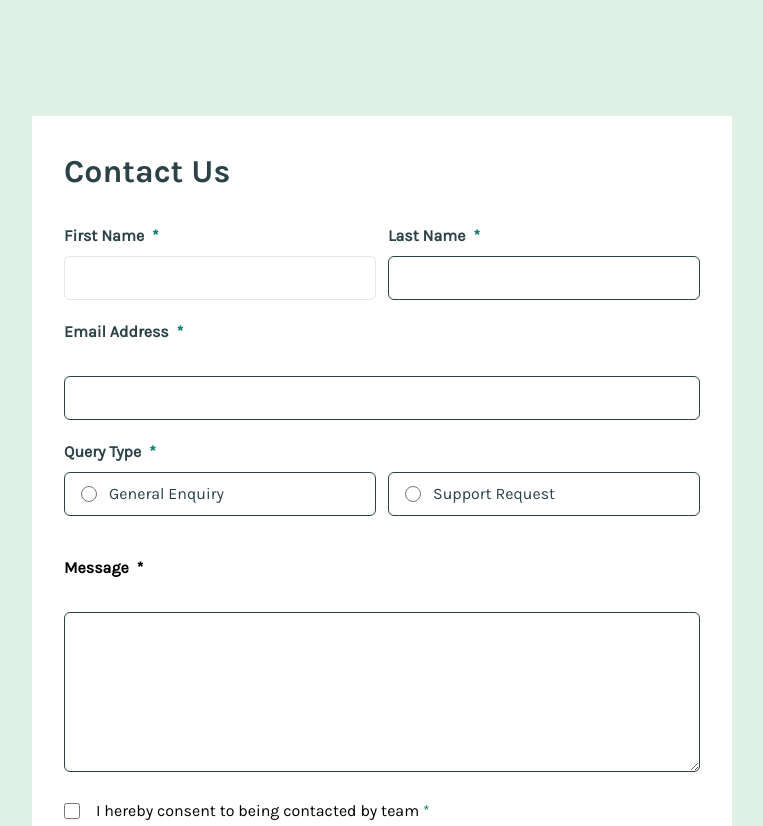
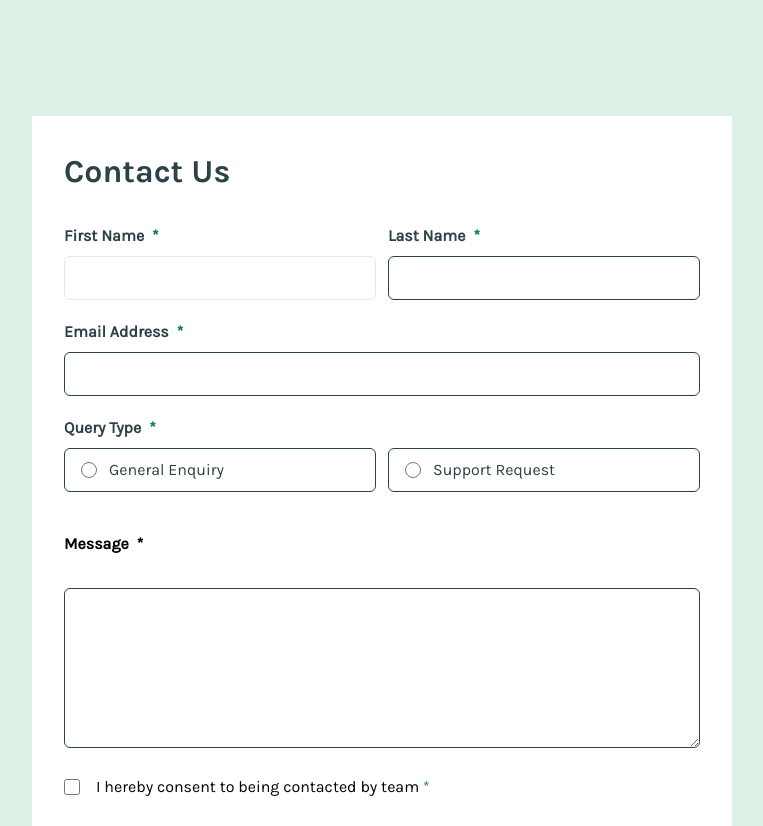
Before and after one commit to ZHADOW999/contact-form, a website: page index.html in a window 1280 px wide. Shown: the top 826 px of the page, without its empty margins (258-1021 px from the left). Drawn offline with Linux system fonts and the light colour scheme.

Commit message:
Update index.html

```diff
--- a/index.html
+++ b/index.html
@@ -60,7 +60,7 @@
 
                 <div class="mb-5">
                     <label class="flex gap-2 font-semibold capitalize text-2 text-DarkGreg" for="EamilAddressInput">email address <span class="text-Green "
-                            aria-hidden="true">*</span></label><br>
+                            aria-hidden="true">*</span></label>
                     <input
                         class="indent-3 focus:outline-Green cursor-pointer outline-DarkGreg border-DarkGreg border-[1px] h-11 rounded-md w-full mt-2 "
                         type="email" aria-required="true" id="EamilAddressInput" name="email">
```
